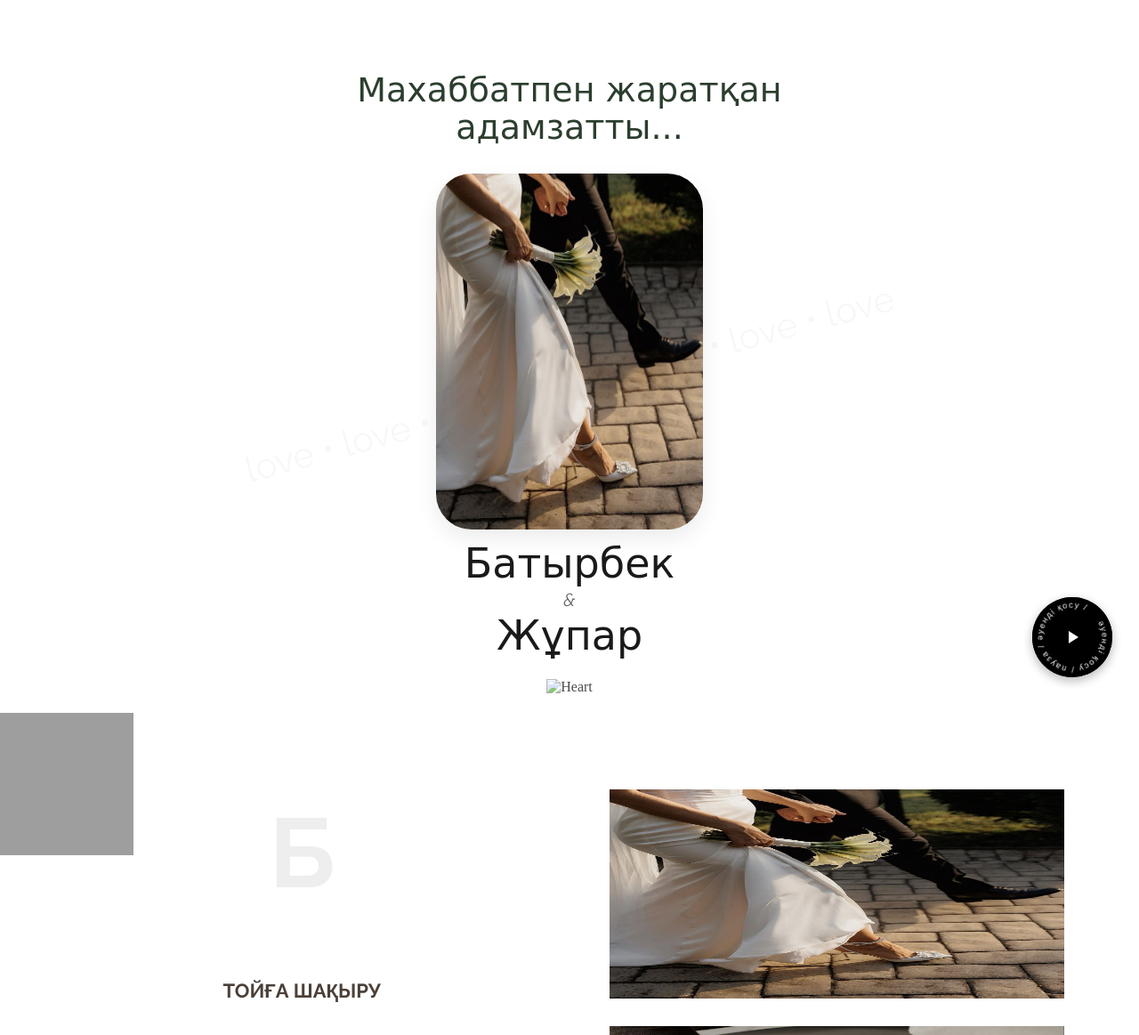
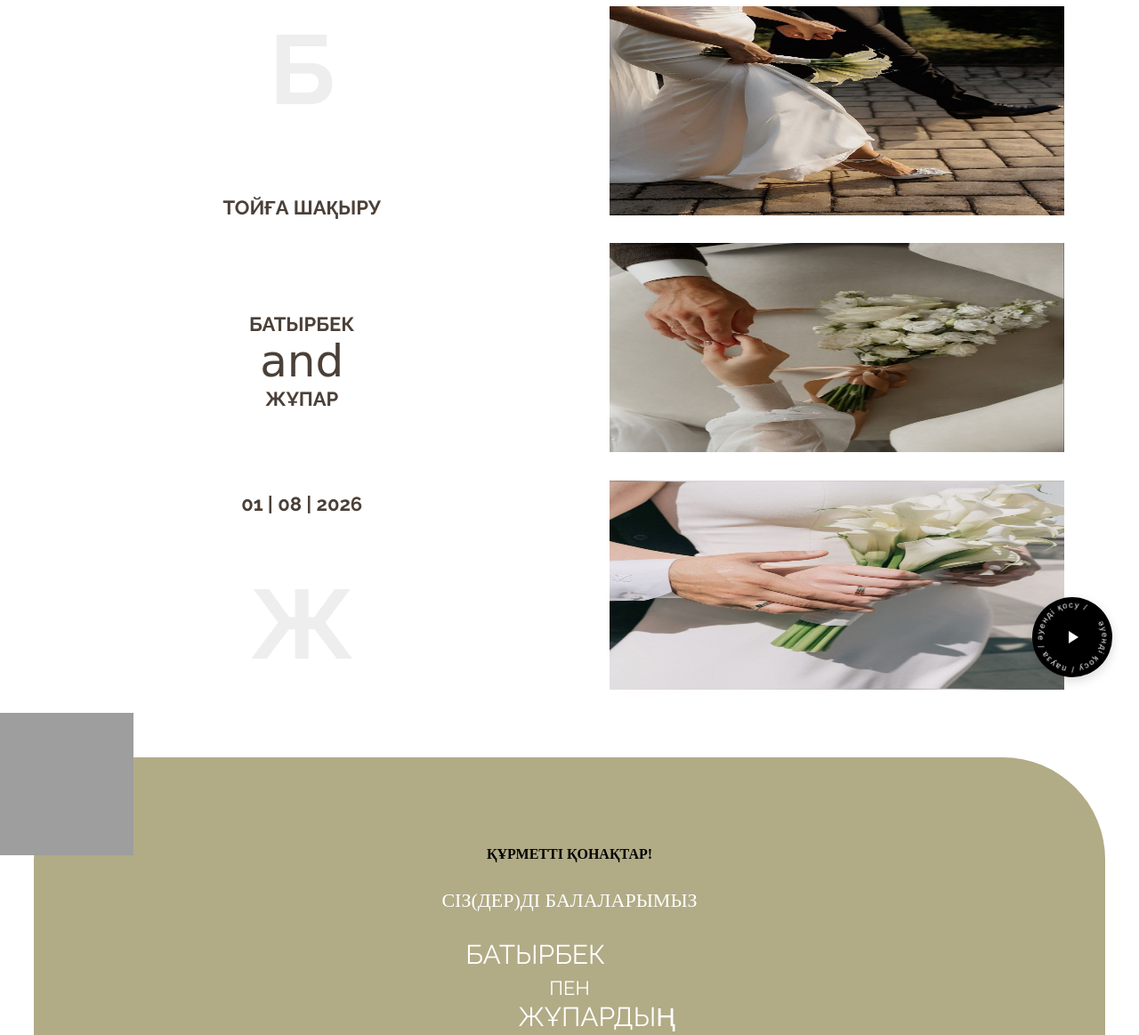
Before and after one commit to shakyrukz/batyrbek_zhupar, a plain HTML site: page index.html in a window 1280 px wide. Shown: the part 9-1172 px from the top of the page at 89% size. Drawn offline with Linux system fonts and the light colour scheme; grey boxes are pictures that could not be loaded; a web font is replaced by a local one.

Commit message:
Update index.html

```diff
--- a/index.html
+++ b/index.html
@@ -28,44 +28,6 @@
 <body>
 
     <div class="content">
-        <div class="inner1_content hero-section">
-    <div class="bg-love-text">
-        love • love • love • love • love • love • love
-    </div>
-
-    <div class="hero-top-text">
-        Махаббатпен жаратқан<br>адамзатты...
-    </div>
-
-    <div class="hero-photo">
-        <img src="IMG_6840.JPG" alt="Couple">
-    </div>
-
-    <div class="hero-names">
-        <span class="name-main">Батырбек</span>
-        <span class="name-ampersand">&</span>
-        <span class="name-sub">Жұпар</span>
-    </div>
-
-    <div class="hero-fingerprints">
-        <img src="fingerprints-heart.png" alt="Heart" style="width: 50px; opacity: 0.7;">
-        </div>
-
-    <button id="music-btn" class="circular-music-btn">
-        <svg class="rotated-text" viewBox="0 0 100 100">
-            <path id="circlePath" d="M 50, 50 m -37, 0 a 37,37 0 1,1 74,0 a 37,37 0 1,1 -74,0" fill="none" />
-            <text>
-                <textPath href="#circlePath" startOffset="0%">
-                    әуенді қосу / пауза / әуенді қосу /
-                </textPath>
-            </text>
-        </svg>
-        <div class="inner-icon" id="inner-icon">
-            <svg class="icon-play" viewBox="0 0 24 24"><path d="M8 5v14l11-7z"/></svg>
-            <svg class="icon-pause" viewBox="0 0 24 24" style="display: none;"><path d="M6 19h4V5H6v14zm8-14v14h4V5h-4z"/></svg>
-        </div>
-    </button>
-</div>
 
         <div class="inner1_content">
             <div class="left_cont">
@@ -154,14 +116,16 @@
 
 
         <div class="innner2_content">
+
             <div class="innner2_text">
-                <img src="floww.png" >
+                <img src="floww.png" class="imgggg">
                 <div class="inner2_cont_texxt">
-                    <p>ҚҰРМЕТТІ ҚОНАҚТАР!</p>
 
-                    <label>Сіздерді</label>
+                    <b>ҚҰРМЕТТІ ҚОНАҚТАР!</b>
 
-                    <p>Балаларымыз БАТЫРБЕК ПЕН ЖҰПАРДЫҢ</p>
+                    <label>СІЗ(ДЕР)ДІ БАЛАЛАРЫМЫЗ</label>
+
+                    <p>БАТЫРБЕК&nbsp;&nbsp;&nbsp;&nbsp;&nbsp;&nbsp;&nbsp;&nbsp;&nbsp;&nbsp; <br><label class="lbl">ПЕН</label><br>&nbsp;&nbsp;&nbsp;&nbsp;&nbsp;&nbsp;&nbsp;&nbsp;ЖҰПАРДЫҢ</p>
 
                     <label>үйлену тойына арналған <br> салтанатты ақ <br> дастарханымыздың қадірлі қонағы болуға шақырамыз!</label>
                     <img src="floww.png" >
```
